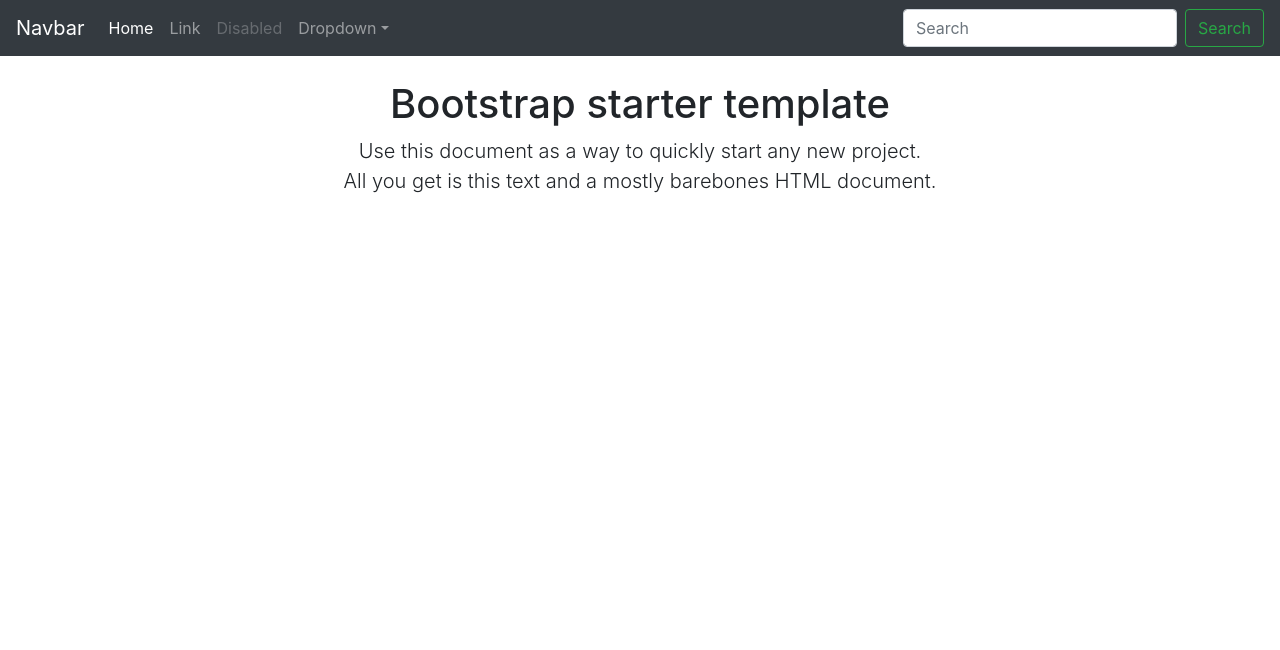
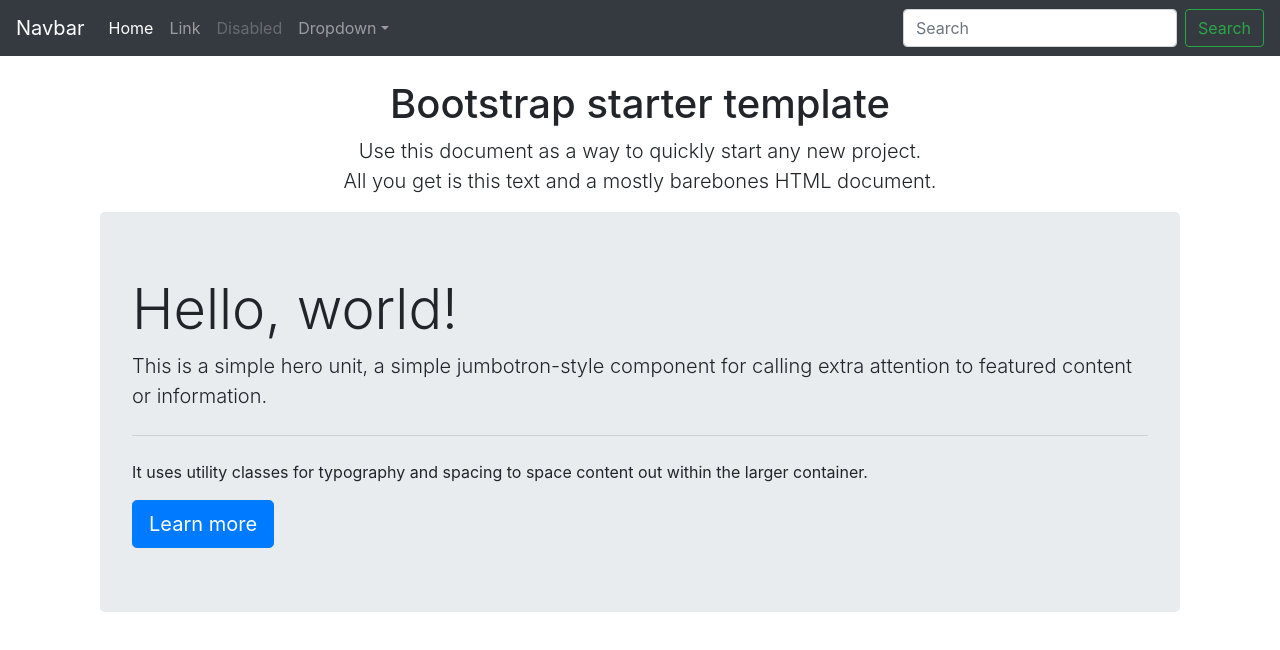
Before and after one commit to nirajsh/bootstrap4-starter-website, a plain HTML site: page index.html in a window 1280 px wide. Drawn offline with nearby package versions, Linux system fonts and the light colour scheme.

Commit message:
Update index.html

```diff
--- a/index.html
+++ b/index.html
@@ -56,6 +56,16 @@
             <p class="lead">Use this document as a way to quickly start any new project.<br> All you get is this text and a mostly barebones HTML document.</p>
           </div>
 
+         <!--jumbotron starts from here-->
+          <div class="container">
+          <div class="jumbotron">
+  <h1 class="display-4">Hello, world!</h1>
+  <p class="lead">This is a simple hero unit, a simple jumbotron-style component for calling extra attention to featured content or information.</p>
+  <hr class="my-4">
+  <p>It uses utility classes for typography and spacing to space content out within the larger container.</p>
+  <a class="btn btn-primary btn-lg" href="#" role="button">Learn more</a>
+</div>
+</div>
         </main><!-- /.container -->
 
         <!-- Bootstrap core JavaScript
```
